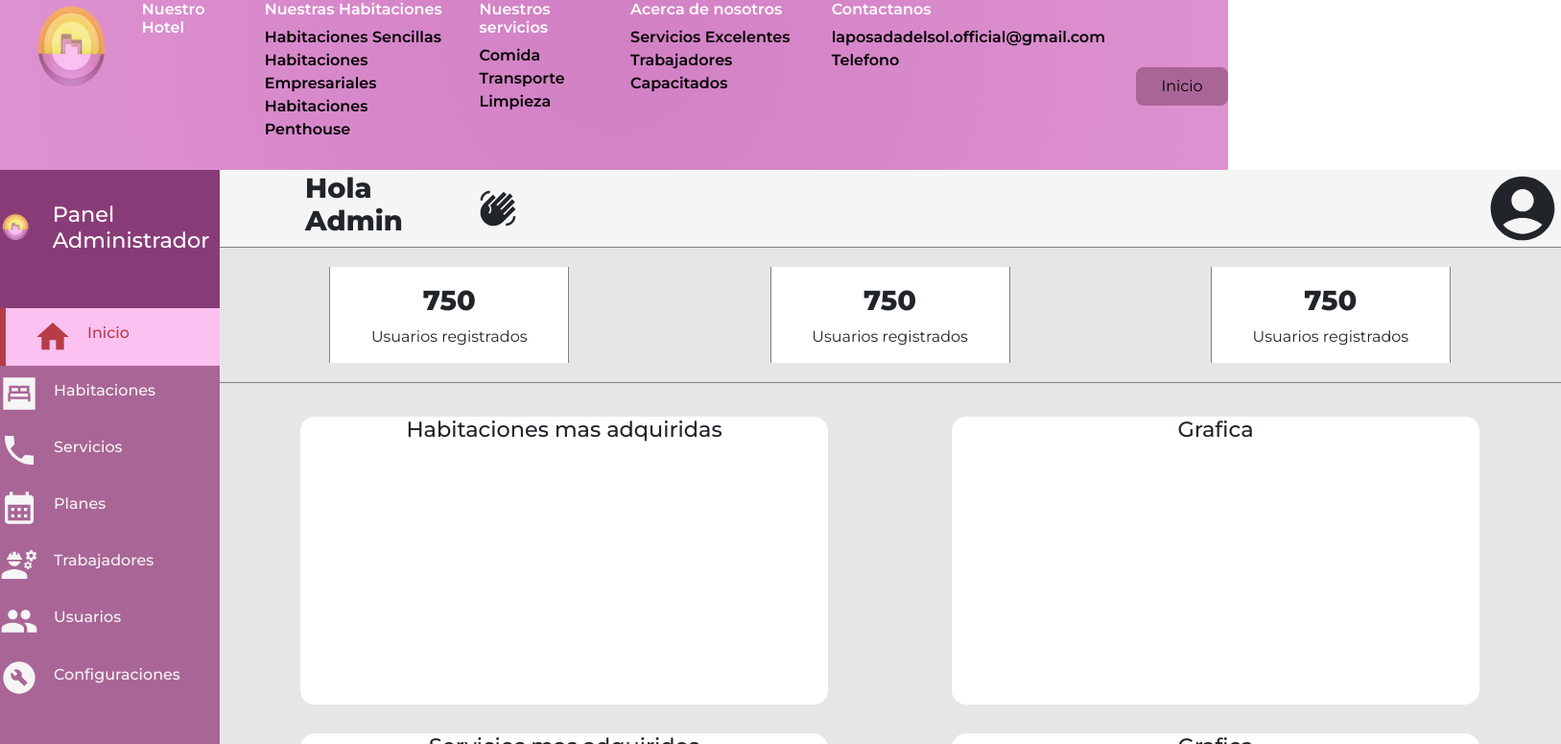
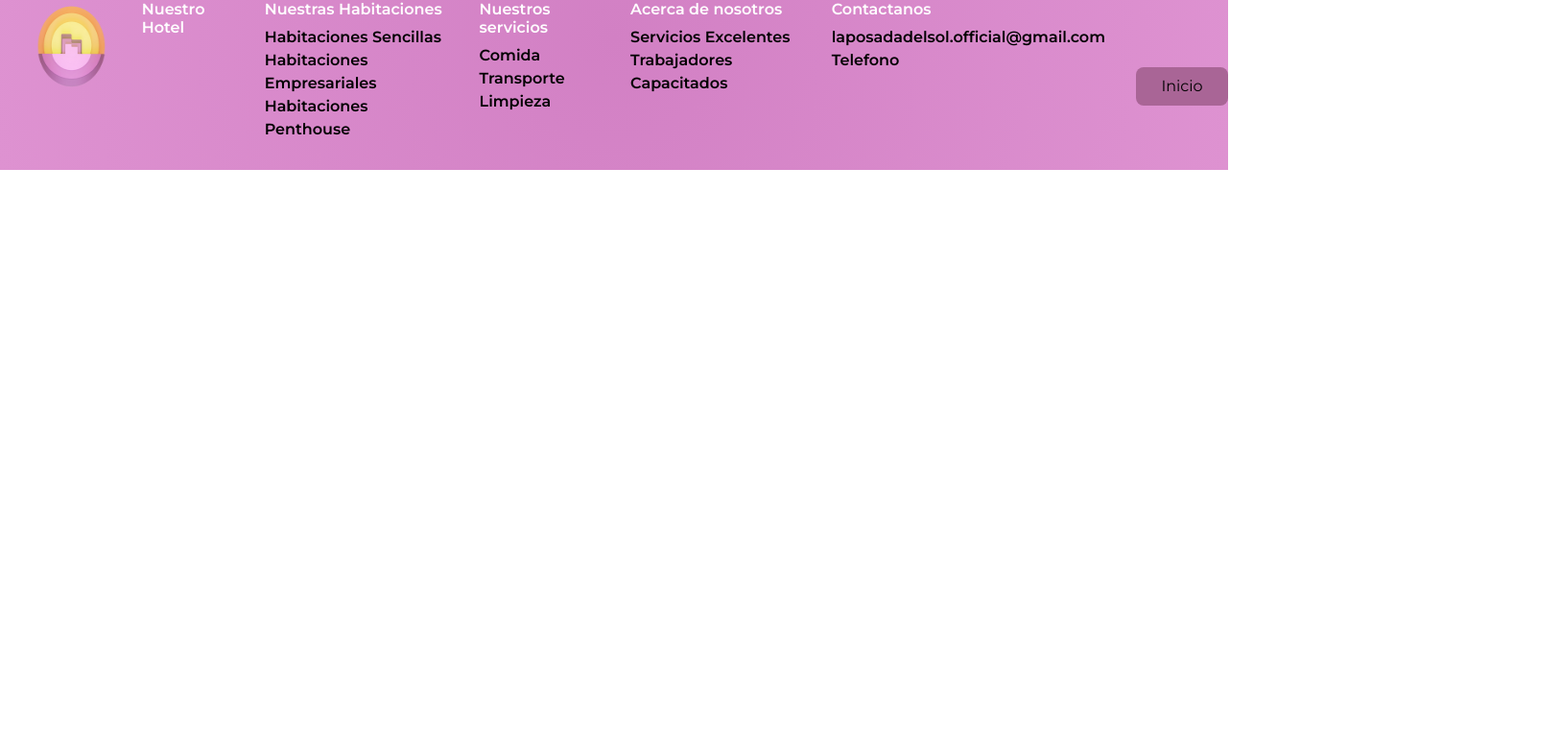
Before and after one commit to OakEsteban/PosadadelSolFRONTEND, a React (Create React App) app: page /Inicio in a window 1280 px wide. Shown: the part 5573-6348 px from the top of the page at 96% size, 1627 px wide, since content can reach past the window. After the commit the page ends 5750 px from the top, so only its background shows below. Built offline with nearby package versions, Linux system fonts and the light colour scheme.

Commit message:
ruta admin

```diff
--- a/src/App.js
+++ b/src/App.js
@@ -12,14 +12,17 @@ import Planes from './components/pages/Planes.jsx';
 import Nosotros from '../src/components/pages/Nosotros.jsx';
 import Contactanos from '../src/components/pages/Contactanos.jsx';
 import Icono from './components/IconWhatsapp.jsx'
+
 //Inicio de sesión.
 import IniciaSesion from './components/login-register/Login-Registro.jsx';
 import Confirmacion from './components/pages/Confirmacion.jsx';
 import Recuperar from './components/login-register/Recuperar.jsx';
 // import Recuperar2 from './components/login-register/Recuperar2.jsx';
 // import Recuperar3 from './components/login-register/Recuperar3.jsx';
+
 //Pagina 404.
 import Page404 from './components/Page404.jsx';
+
 //Panel administrador
 import PanelAdmin from './components/panel-admin/PanelAdmin.jsx';
 
@@ -41,10 +44,12 @@ function App() {
         <Route path="/Inicia-Sesion" element={<IniciaSesion />} />
         <Route path="/Confirmacion" element={<Confirmacion />} />
         <Route path="/Recuperar" element={<Recuperar />} />
+        <Route path="/Admin" element={<PanelAdmin />} />
         <Route path="*" element={<Page404 />} />
       </Routes>
-      {<PanelAdmin/>}
+      {/* <Icono /> */}
     </Router>
+
   );
 }
 
```
